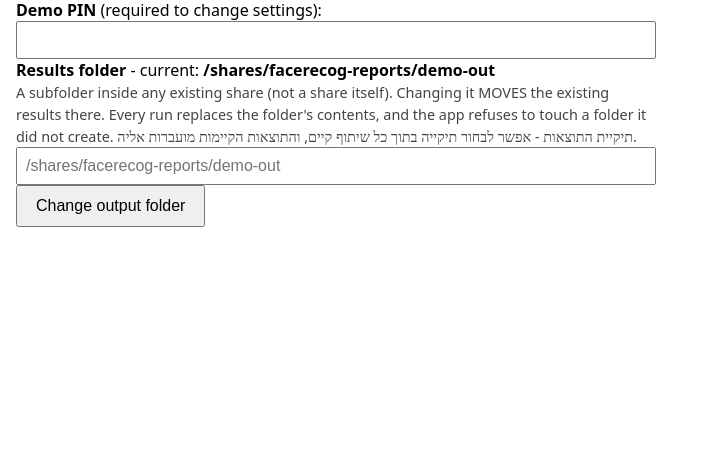
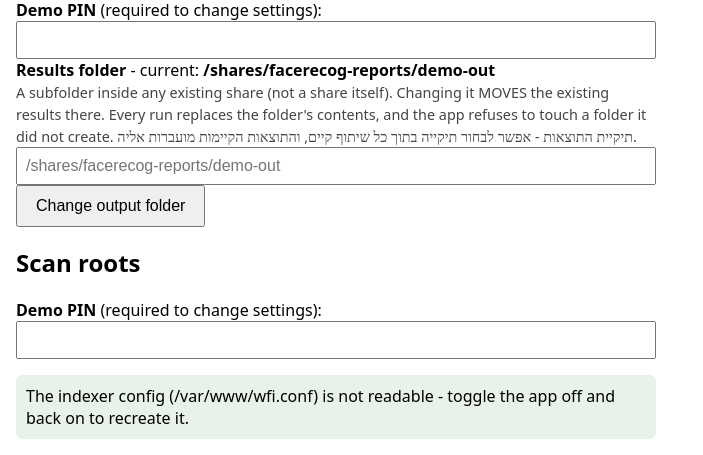
Before and after one commit to reihlinstinct/wd-face-recognition, a PHP site: page /index.php in a window 1280 px wide. Shown: the part 703-1158 px from the top of the page, without its empty margins (0-703 px from the left). Before the commit the page ends 930 px from the top, so only its background shows below. Run offline with PHP 8.4, Linux system fonts and the light colour scheme.

Commit message:
Roots settings page (#102) (#107)
* Roots settings page: validation, atomic save, dashboard section (#102)

Per docs/ROOTS-SETTINGS.md:
- apkg/web/roots.php: wdf_roots_validate (per-line rules incl. share
  roots allowed, must-exist, comma rejected, dedupe, 16/512 caps,
  ancestor/descendant rejection after canonicalization, empty list
  valid) and wdf_roots_save (rewrite only the roots= line, resolve the
  wfi.conf symlink and temp+fsync+rename over the TARGET).
- index.php: 'Scan roots' section (textarea, one path per line) with
  the PIN+CSRF+PRG mutation contract; WDF_SHARES_PREFIX test seam.
- Tests: roots_test.php (validation matrix, save rewrite/append/empty,
  symlink survival, temp cleanup) and roots_post_test.php +
  roots_post_child.php (valid save / invalid root / wrong PIN through
  the real page in a child process). Wired into CI.
- DEVICE-TEST.md gains the roots-editing steps.

* roots_post_test: run the wrong-PIN phase first

A correct PIN marks the session (remembered browser), so a wrong-PIN
POST after it is authenticated anyway - and its successful save hit
the PRG exit, skipping the last phase. Order is now: wrong PIN, invalid
root, valid save.

* Escape user input in roots error strings; comment the '..' guard (reviewer #107)

index.php renders the message unescaped, so every error embedding a
textarea line escapes it (ENT_QUOTES, UTF-8). The '..' check is
deliberately a conservative substring match - noted in code.

* Fold CodeRabbit #107: drop duplicate roots= lines, sync the directory

- The C++ loader accumulates roots across duplicate roots= lines, so
  the save replaces the first and drops the rest; a leftover duplicate
  would keep stale roots live. Pinned in roots_test.
- Best-effort directory fsync after the rename so the new entry
  survives a power loss.

* roots_test: reset fixture before the empty-save phase

The duplicate-collapse block added in the CodeRabbit fold leaves
max_depth=8 in the shared fixture file, so the following empty-save
assertion (written when the file held only data_dir + roots=) compared
against a stale expected string. demo-scan-test caught it. The save
behavior itself is correct; give the phase its own fixture.

```diff
--- a/apkg/web/index.php
+++ b/apkg/web/index.php
@@ -18,6 +18,7 @@ require_once __DIR__ . '/run.php';
 require_once __DIR__ . '/browse.php';
 require_once __DIR__ . '/status.php';
 require_once __DIR__ . '/settings.php';
+require_once __DIR__ . '/roots.php';
 $version = '0.2.5';
 $appDir = realpath(dirname(__DIR__));
 $demoBin = $appDir . '/bin/wdf_demo';
@@ -54,6 +55,10 @@ if (empty($_SESSION['csrf'])) {
 $csrf = $_SESSION['csrf'];
 
 $status = wdf_demo_status_live($runLog);
+
+if (($_GET['ok'] ?? '') === 'roots') {
+    $msg = 'Scan roots saved - they apply to the next indexer run.';
+}
 
 if ($_SERVER['REQUEST_METHOD'] === 'POST') {
     $token = (string)($_POST['csrf'] ?? '');
@@ -97,6 +102,27 @@ if ($_SERVER['REQUEST_METHOD'] === 'POST') {
             }
             flock($lock, LOCK_UN);
             fclose($lock);
+        }
+    } elseif ($action === 'set_roots') {
+        // Scan roots (issue #102): validated one path per line, joined
+        // back with commas into wfi.conf. No run lock needed - the save
+        // is an atomic rename, and the indexer reads the config once at
+        // startup, so a mid-save process sees old or new, never a mix.
+        $rootsErr = null;
+        // Test seam (like WDF_STATE_FILE/WDF_WFI_CONFIG): the shares
+        // prefix is fixed on device, overridable in handler tests.
+        $rootsPrefix = getenv('WDF_SHARES_PREFIX') !== false
+            ? (string)getenv('WDF_SHARES_PREFIX') : '/shares/';
+        $roots = wdf_roots_validate(
+            preg_split('/\r?\n/', (string)($_POST['roots'] ?? '')),
+            $rootsErr, $rootsPrefix);
+        if ($roots === null) {
+            $msg = $rootsErr;
+        } elseif (!wdf_roots_save(wdf_wfi_config_path($appDir), $roots, $rootsErr)) {
+            $msg = $rootsErr;
+        } else {
+            header('Location: ' . strtok($_SERVER['REQUEST_URI'], '?') . '?ok=roots', true, 303);
+            exit;
         }
     } elseif ($action === 'cancel') {
         // Signal the demo only while the logged PID still belongs to the
@@ -315,6 +341,34 @@ folder it did not create. תיקיית התוצאות - אפשר לבחור תי
 <button type="submit">Change output folder</button>
 </form>
 
+<h2>Scan roots</h2>
+<?php
+$wfiConf = wdf_wfi_config_path($appDir);
+$currentRoots = wdf_roots_read($wfiConf);
+?>
+<form method="post">
+<input type="hidden" name="csrf" value="<?= htmlspecialchars($csrf, ENT_QUOTES, 'UTF-8') ?>">
+<input type="hidden" name="action" value="set_roots">
+<?php if (!wdf_pin_session_ok($pinFile)): ?>
+<label for="pin-roots">Demo PIN</label> (required to change settings):<br>
+<input type="password" id="pin-roots" name="pin" autocomplete="one-time-code"
+       autocapitalize="off" autocorrect="off" spellcheck="false" required><br>
+<?php endif; ?>
+<?php if ($currentRoots === null): ?>
+<p class="msg">The indexer config (<?= htmlspecialchars($wfiConf, ENT_QUOTES, 'UTF-8') ?>)
+is not readable - toggle the app off and back on to recreate it.</p>
+<?php else: ?>
+<label for="roots">Folders the indexer scans</label> - one absolute path per line, under /shares/:<br>
+<span class="hint">Each folder must exist. A share itself is fine. Nested roots (one inside another)
+are rejected, and an empty list scans nothing - the privacy-first default. Changes apply to the next
+indexer run, not one already in flight.</span><br>
+<textarea id="roots" name="roots" rows="6" style="width:100%;box-sizing:border-box;font-family:monospace;padding:8px"
+          placeholder="/shares/Photos"><?= htmlspecialchars(implode("
+", $currentRoots), ENT_QUOTES, 'UTF-8') ?></textarea><br>
+<button type="submit">Save scan roots</button>
+<?php endif; ?>
+</form>
+
 <?php if ($msg !== ''): ?>
 <p class="msg"><?= $msg ?></p>
 <?php endif; ?>
--- /dev/null
+++ b/apkg/web/roots.php
@@ -0,0 +1,187 @@
+<?php
+// Scan roots (issue #102, design docs/ROOTS-SETTINGS.md): the owner sets
+// which shares/folders the indexer scans by editing roots= in wfi.conf;
+// this page moves it into the dashboard. One absolute path per line in
+// the UI, comma-joined in the file; every line is validated against the
+// same rules the demo folder picker uses, plus existence (a scan root
+// that does not exist is a typo, not a future state) and the overlap
+// ban (nested roots double-scan and confuse the missing sweep).
+require_once __DIR__ . '/paths.php';
+require_once __DIR__ . '/people_lib.php';
+
+const WDF_ROOTS_MAX = 16;
+const WDF_ROOTS_PATH_MAX = 512;
+
+// The configured scan roots, as stored (comma-split, blanks dropped).
+// Null only when the config file itself is unreadable.
+function wdf_roots_read(string $confPath): ?array
+{
+    $conf = wdf_wfi_config_load($confPath);
+    if ($conf === null) {
+        return null;
+    }
+    $out = [];
+    foreach (explode(',', (string)($conf['roots'] ?? '')) as $item) {
+        $item = trim($item);
+        if ($item !== '') {
+            $out[] = $item;
+        }
+    }
+    return $out;
+}
+
+// index.php renders these messages unescaped, so embedded user input
+// is escaped at build time (ENT_QUOTES, UTF-8).
+function wdf_roots_err(string $prefix, string $line): string
+{
+    return $prefix . htmlspecialchars($line, ENT_QUOTES, 'UTF-8');
+}
+
+// Validate the textarea lines. Returns the cleaned root list, or null
+// with $err set. An empty list is valid - it is the shipped default
+// (privacy first, #56: a fresh install scans nothing).
+function wdf_roots_validate(array $lines, ?string &$err,
+                            string $allowedPrefix = '/shares/'): ?array
+{
+    $err = null;
+    $roots = [];
+    $rootsReal = [];
+    $shareRoots = null; // lazy: only computed when a line survives lexing
+    foreach ($lines as $raw) {
+        $line = rtrim(trim($raw), '/');
+        if ($line === '') {
+            continue;
+        }
+        if (strlen($line) > WDF_ROOTS_PATH_MAX) {
+            $err = 'Path too long (max ' . WDF_ROOTS_PATH_MAX . ' bytes): '
+                . htmlspecialchars(substr($line, 0, 60), ENT_QUOTES, 'UTF-8') . '...';
+            return null;
+        }
+        if (strpos($line, ',') !== false) {
+            // roots= is comma-separated: a comma would silently split
+            // one root into two.
+            $err = wdf_roots_err('Paths must not contain commas: ', $line);
+            return null;
+        }
+        if (strpos($line, $allowedPrefix) !== 0) {
+            $err = wdf_roots_err('Each root must be an absolute path under '
+                . $allowedPrefix . ': ', $line);
+            return null;
+        }
+        // Deliberately a conservative SUBSTRING match (a folder named
+        // "a..b" is rejected too): same guard as settings.php, and a
+        // false rejection here costs the owner one renamed folder.
+        if (strpos($line, '..') !== false) {
+            $err = wdf_roots_err('The path must not contain "..": ', $line);
+            return null;
+        }
+        if (!wdf_path_symlink_components_ok($line, $allowedPrefix)) {
+            $err = wdf_roots_err('Symlinks are only allowed at the share level: ', $line);
+            return null;
+        }
+        if (!is_dir($line)) {
+            // Unlike the output folder (a future state the app creates),
+            // a scan root that does not exist is a typo.
+            $err = wdf_roots_err('Folder not found on this NAS: ', $line);
+            return null;
+        }
+        if ($shareRoots === null) {
+            $shareRoots = wdf_shares_real_roots($allowedPrefix);
+        }
+        // Canonical form for the overlap/dedupe checks: resolves the
+        // share-level symlink and any ./ or // components.
+        $real = wdf_realpath_lenient($line);
+        if (!wdf_real_path_under_roots($real, $shareRoots)) {
+            $err = wdf_roots_err('The folder must stay inside a share: ', $line);
+            return null;
+        }
+        if (in_array($real, $rootsReal, true)) {
+            continue; // exact duplicate after canonicalization: drop
+        }
+        foreach ($rootsReal as $existing) {
+            if (wdf_paths_overlap($real, $existing)) {
+                // Nested roots double-scan the subtree per run and their
+                // per-root missing sweeps confuse each other (rule 9).
+                $err = wdf_roots_err('Roots must not contain one another: ', $line);
+                return null;
+            }
+        }
+        $roots[] = $line;
+        $rootsReal[] = $real;
+        if (count($roots) > WDF_ROOTS_MAX) {
+            $err = 'At most ' . WDF_ROOTS_MAX . ' scan roots.';
+            return null;
+        }
+    }
+    return $roots;
+}
+
+// Persist the roots: rewrite only the roots= line of wfi.conf, every
+// other line verbatim; a missing line is appended.
+//
+// On device the app-dir wfi.conf is a SYMLINK into the persistent data
+// path (init.sh), so the write resolves the link and replaces the
+// TARGET: temp file in the target's directory, fflush + fsync, then
+// rename() over the target. Renaming over the symlink path itself would
+// silently replace the link with a regular file and detach the app from
+// its persistent config.
+function wdf_roots_save(string $confPath, array $roots, ?string &$err): bool
+{
+    $err = null;
+    $text = @file_get_contents($confPath);
+    if ($text === false) {
+        $err = 'Cannot read the indexer config: ' . $confPath;
+        return false;
+    }
+    $line = 'roots=' . implode(',', $roots);
+    $lines = preg_split('/(\r?\n)/', $text, -1, PREG_SPLIT_DELIM_CAPTURE);
+    $replaced = false;
+    $out = '';
+    for ($i = 0; $i < count($lines); $i += 2) {
+        $content = $lines[$i];
+        $eol = $lines[$i + 1] ?? '';
+        if (preg_match('/^\s*roots\s*=/', $content) === 1) {
+            if (!$replaced) {
+                $out .= $line . $eol;
+                $replaced = true;
+            }
+            // Drop any duplicate roots= lines (CodeRabbit #107): the
+            // C++ loader ACCUMULATES roots across them, so a leftover
+            // duplicate would keep stale roots live.
+            continue;
+        }
+        $out .= $content . $eol;
+    }
+    if (!$replaced) {
+        if ($out !== '' && substr($out, -1) !== "\n") {
+            $out .= "\n";
+        }
+        $out .= $line . "\n";
+    }
+    $target = realpath($confPath);
+    if ($target === false) {
+        $target = $confPath; // not a symlink (fresh install): write directly
+    }
+    $tmpPath = $target . '.tmp.' . getmypid();
+    $fh = @fopen($tmpPath, 'w');
+    if ($fh === false) {
+        $err = 'Cannot write the indexer config - check permissions on '
+            . dirname($target);
+        return false;
+    }
+    $ok = fwrite($fh, $out) !== false && fflush($fh) && fsync($fh);
+    if (!fclose($fh) || !$ok || !@rename($tmpPath, $target)) {
+        @unlink($tmpPath);
+        $err = 'Could not save the indexer config - nothing was changed.';
+        return false;
+    }
+    // Best-effort durability (CodeRabbit #107): without a directory sync
+    // a power loss can revert the renamed entry to the old wfi.conf even
+    // though the save reported success.
+    $dh = @fopen(dirname($target), 'r');
+    if ($dh !== false) {
+        @fsync($dh);
+        fclose($dh);
+    }
+    return true;
+}
```
Also changed, not shown: apkg/web/tests/roots_post_child.php (added, +64 -0 lines), apkg/web/tests/roots_post_test.php (added, +91 -0 lines), apkg/web/tests/roots_test.php (added, +114 -0 lines), docs/DEVICE-TEST.md (+16 -1 lines), .github/workflows/ci.yml.
